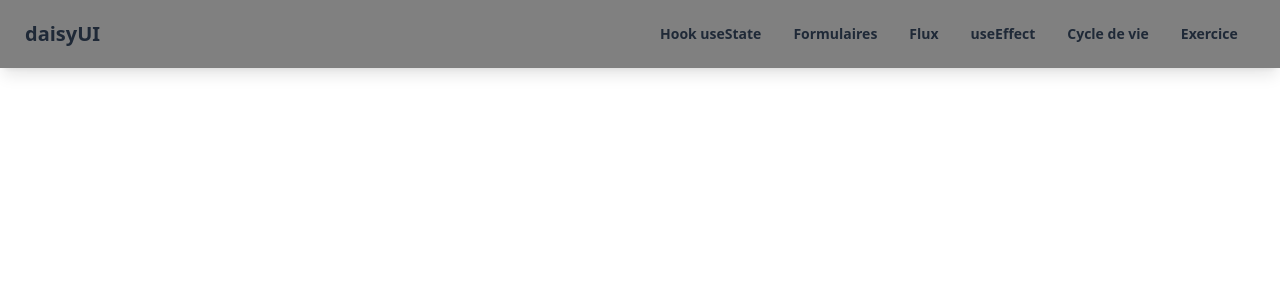
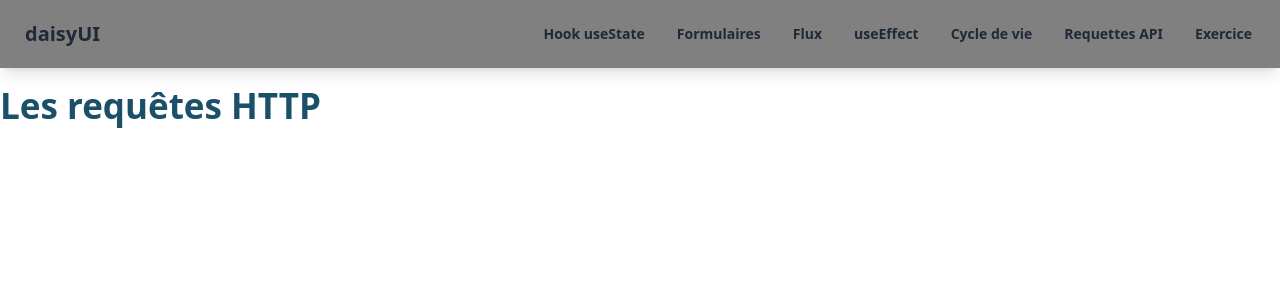
Before and after one commit to Kevin97231/20240903_ReactJs, a React (Vite) app: page /requete-api in a window 1280 px wide. Shown: the top 300 px of the page. Built offline with nearby package versions, Linux system fonts and the light colour scheme.

Commit message:
ajout composant requete HTTP

```diff
--- a/src/App.jsx
+++ b/src/App.jsx
@@ -9,6 +9,7 @@ import { Exercice } from "./view/Exercice";
 import { HookUseEffect } from "./view/HookUseEffect";
 import { CycleDeVie } from "./view/CycleDeVie";
 import { ComposantClass } from "./view/ComposantClass";
+import { RequeteApi } from "./view/RequeteApi";
 
 function App() {
   return (
@@ -24,6 +25,7 @@ function App() {
           <Route path="use-effect" element={<HookUseEffect />} />
           <Route path="cycle-de-vie" element={<CycleDeVie />} />
           <Route path="cycle-de-vie/class" element={<ComposantClass />} />
+          <Route path="requete-api" element={<RequeteApi />} />
         </Routes>
       </BrowserRouter>
     </>
--- a/src/components/Navbar.jsx
+++ b/src/components/Navbar.jsx
@@ -41,6 +41,9 @@ export const Navbar = () => {
               <Link to={"/cycle-de-vie"}>Cycle de vie</Link>
             </li>
             <li>
+              <Link to={"/requete-api"}>Requettes API</Link>
+            </li>
+            <li>
               <Link to={"/exercice"}>Exercice</Link>
             </li>
           </ul>
@@ -67,6 +70,9 @@ export const Navbar = () => {
             <Link to={"/cycle-de-vie"}>Cycle de vie</Link>
           </li>
           <li>
+            <Link to={"/requete-api"}>Requettes API</Link>
+          </li>
+          <li>
             <Link to={"/exercice"}>Exercice</Link>
           </li>
         </ul>
--- /dev/null
+++ b/src/view/RequeteApi.jsx
@@ -0,0 +1,7 @@
+export const RequeteApi = () => {
+  return (
+    <div className="pt-20">
+      <h1>Les requêtes HTTP</h1>
+    </div>
+  );
+};
```
